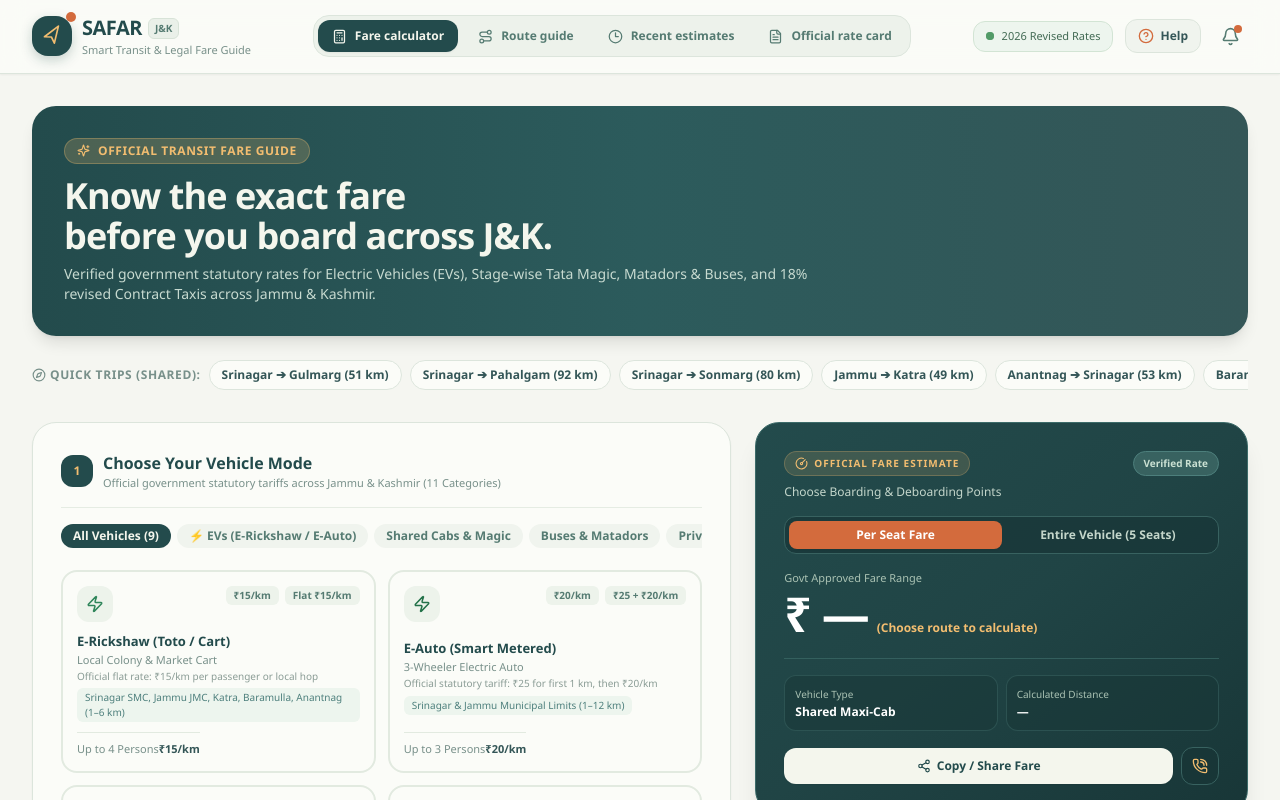
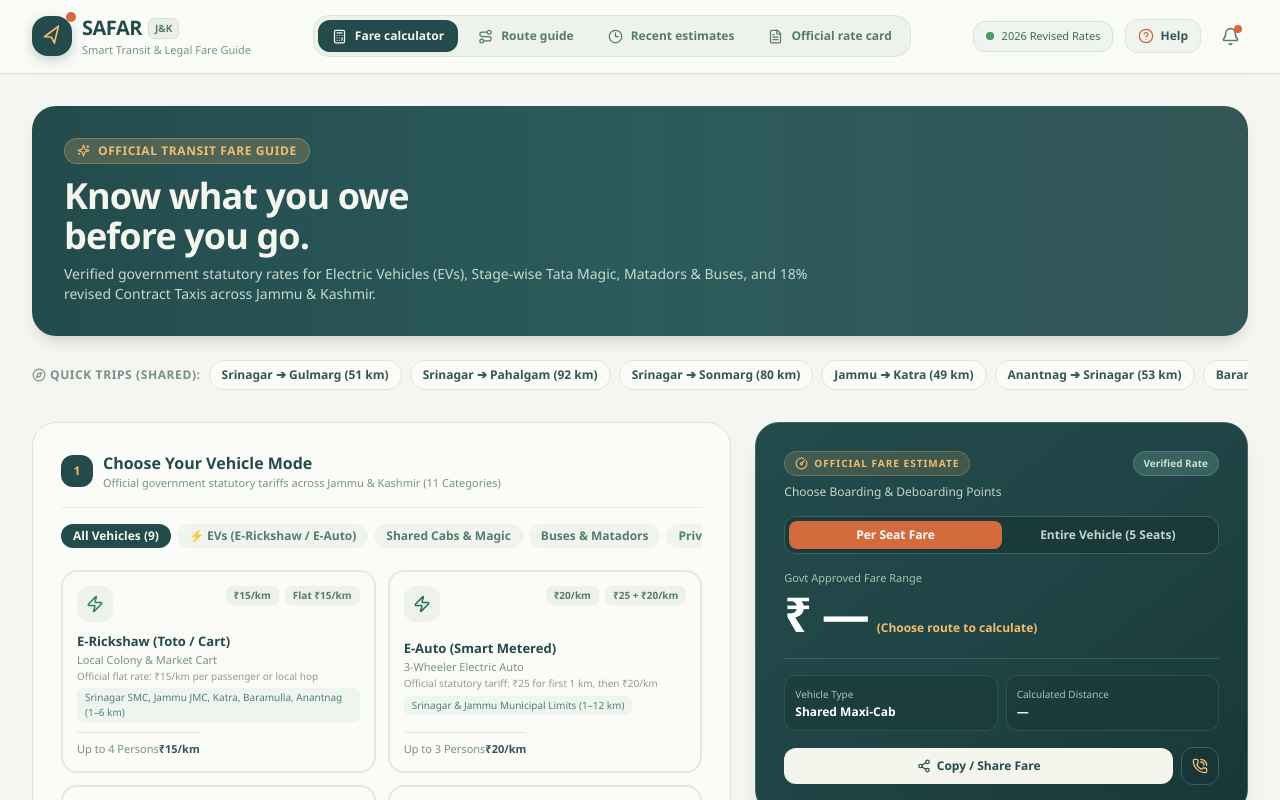
Before and after one commit to Farhaan327426/SafarApp, a React (Vite) app: page / in a window 1280 px wide. Shown: the top 800 px of the page. Built offline with nearby package versions, Linux system fonts and the light colour scheme.

Commit message:
Update hero headline to 'Know what you owe before you go.'

```diff
--- a/frontend/index.html
+++ b/frontend/index.html
@@ -149,7 +149,7 @@
               <svg width="13" height="13" viewBox="0 0 24 24" fill="none" stroke="currentColor" stroke-width="2.5"><polygon points="12 2 15.09 8.26 22 9.27 17 14.14 18.18 21.02 12 17.77 5.82 21.02 7 14.14 2 9.27 8.91 8.26 12 2"></polygon></svg>
               <span>Official Transit Fare Guide</span>
             </div>
-            <h1>Know the exact fare before you board.</h1>
+            <h1>Know what you owe before you go.</h1>
             <p>Simple, statutory price estimates for Shared Cabs, Autos, Mini Buses (Matadors), and Private Taxis across Jammu & Kashmir.</p>
           </div>
           <div class="hero-mountain-bg"></div>
--- a/src/App.jsx
+++ b/src/App.jsx
@@ -1525,8 +1525,8 @@
                   <span>Official Transit Fare Guide</span>
                 </div>
                 <h1 className="text-2xl sm:text-4xl font-extrabold tracking-tight leading-tight">
-                  Know the exact fare <br className="hidden sm:block" />
-                  before you board across J&K.
+                  Know what you owe <br className="hidden sm:block" />
+                  before you go.
                 </h1>
                 <p className="mt-2 text-xs sm:text-sm text-[#c7dad0] leading-relaxed">
                   Verified government statutory rates for Electric Vehicles (EVs), Stage-wise Tata Magic, Matadors & Buses, and 18% revised Contract Taxis across Jammu & Kashmir.
```
